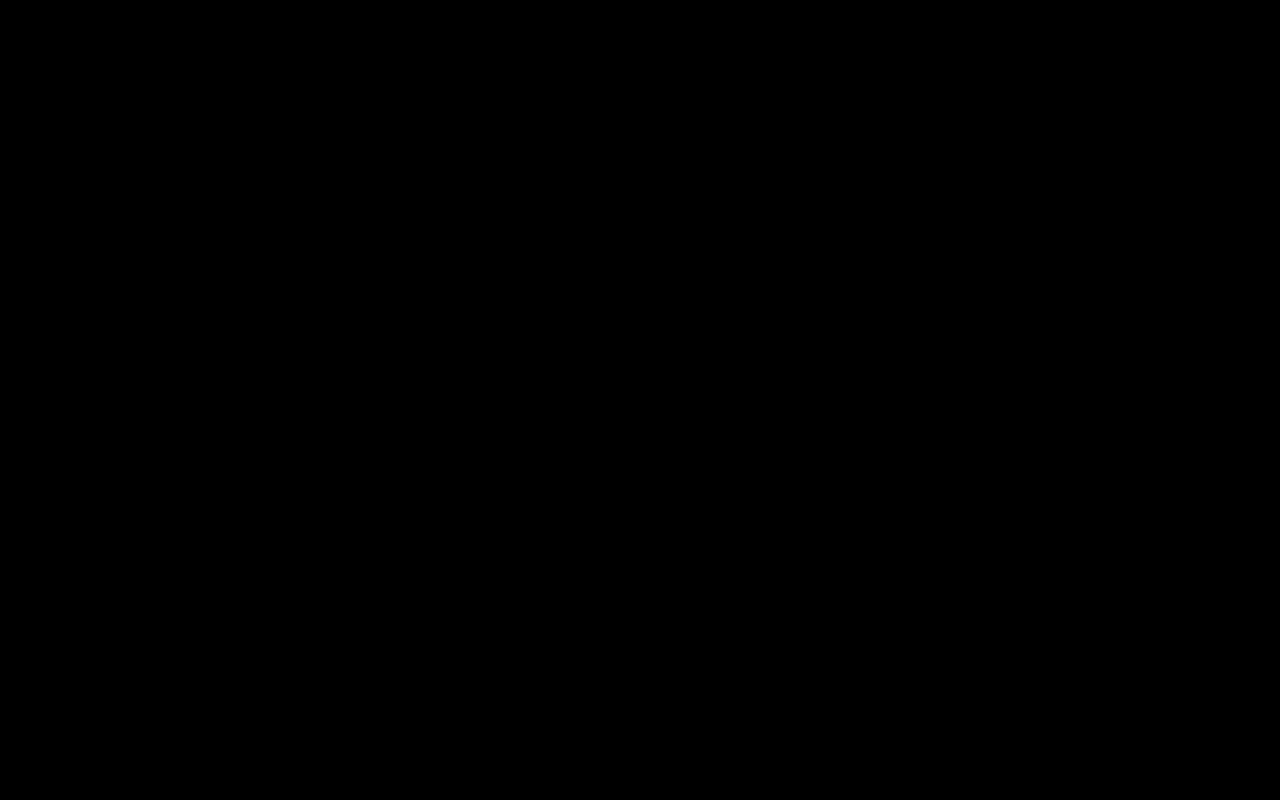
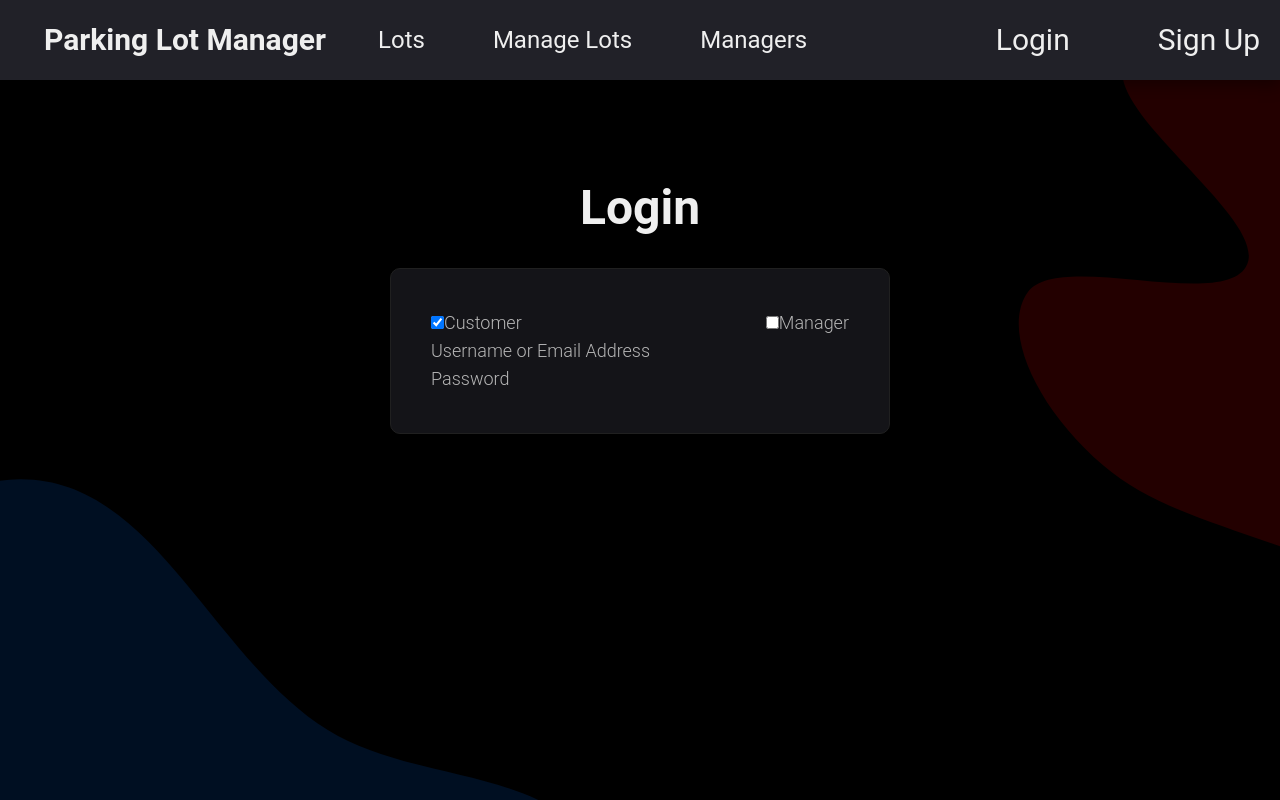
Before and after one commit to NabeelSiddiqui7/Parking-Lot-Manager-Frontend, a React (Create React App) app: page /Login in a window 1280 px wide. Built offline with nearby package versions, Linux system fonts and the light colour scheme.

Commit message:
First login push

```diff
--- /dev/null
+++ b/src/components/Checkboxes.tsx
@@ -0,0 +1,35 @@
+import React, { useState } from 'react';
+import styles from '../styles/Components.module.css';
+
+function Checkbox() {
+  const [isChecked, setIsChecked] = useState('customer');
+
+  const handleCheckboxChange = (event: React.ChangeEvent<HTMLInputElement>) => {
+    setIsChecked(event.target.value);
+  };
+
+  return (
+    <div style={{ display: 'flex', justifyContent: 'space-between' }}>
+      <label className="text-base lg:text-lg text-[#B6B6B6] font-light">
+        <input
+          type="checkbox"
+          value="customer"
+          checked={isChecked === 'customer'}
+          onChange={handleCheckboxChange}
+        />
+        Customer
+      </label>
+      <label className="text-base lg:text-lg text-[#B6B6B6] font-light">
+        <input
+          type="checkbox"
+          value="manager"
+          checked={isChecked === 'manager'}
+          onChange={handleCheckboxChange}
+        />
+        Manager
+      </label>
+    </div>
+  );
+}
+
+export default Checkbox;
--- a/src/components/HeaderMain.tsx
+++ b/src/components/HeaderMain.tsx
@@ -80,7 +80,7 @@
             <div className="ml-12 flex flex-row items-center space-x-16">
                 <Link
                     className={`text-3xl lg:pl-6 flex flex-row items-center ${styles.navButton}`}
-                    to="/">
+                    to="/Login">
                     Login
                 </Link>
                 <Link
--- a/src/pages/Login.tsx
+++ b/src/pages/Login.tsx
@@ -1,11 +1,42 @@
 import React, { useState, useEffect } from "react";
+import Select from "react-select";
+import { Link } from "react-router-dom";
+import bgImg from "../images/BgMain.svg";
+import { SearchBar } from "../components/SearchBar";
+import { HeaderMain } from "../components/HeaderMain";
+import {SlArrowRight} from "react-icons/sl"
+import styles from "../styles/LoginPage.module.css";
+import Checkbox from "../components/Checkboxes";
 
 export default function Login() {
 
 
   return (
-    <div>
-        Login
+    <div className="h-screen w-100vw" style={{ backgroundImage: `url(${bgImg})` }}>
+
+      <HeaderMain />
+      <div className="m-5 lg:m-10 flex flex-col items-center">
+        <div className="flex justify-center text-4xl md:text-5xl font-bold text-[#EFEFEF] mt-10 md:mt-16 mb-4">
+              Login
+        </div>
+
+        <div className={`${styles.loginContainer} p-10 mt-5 w-full md:w-[500px]`}>
+              <Checkbox/>
+              <label
+                htmlFor="username"
+                className="text-base lg:text-lg text-[#B6B6B6] font-light"
+              >
+                Username or Email Address
+              </label>
+
+              <label
+                htmlFor="password"
+                className="text-base lg:text-lg text-[#B6B6B6] font-light"
+              >
+                Password
+              </label>
+        </div>
+      </div>
     </div>
   );
 }
--- /dev/null
+++ b/src/styles/Components.module.css
@@ -0,0 +1,13 @@
+.checkbox-container {
+    display: flex;
+    justify-content: center;
+    align-items: center;
+    height: 100%;
+    width: 100%;
+  }
+
+  .checkbox-label {
+    display: block;
+    margin-bottom: 10px;
+    color: white;
+  }
--- /dev/null
+++ b/src/styles/LoginPage.module.css
@@ -0,0 +1,36 @@
+/*used in LoginPage SignUpPage*/
+.loginContainer {
+    background: #141418;
+    box-shadow: 17px 17px 36px rgba(0, 0, 0, 0.45);
+    display: flex;
+    flex-direction: column;
+    align-items: left;
+    border-radius: 10px;
+    border-color: #202020;
+    border-width: 1px;
+  }
+
+  .loginButton {
+    width: max-content;
+    height: 40px;
+    padding-left: 40px;
+    padding-right: 40px;
+    color: white;
+    background-color: #595970;
+    transition: ease-in 0.2s;
+    border: none;
+  }
+
+  .loginButton:hover {
+    color: white;
+    background-color: #707080;
+    transition: ease-in 0.2s;
+    cursor: pointer;
+  }
+
+  .loginButton:disabled {
+    color: #888888;
+    background-color: #444444;
+    transition: ease-in 0.2s;
+    cursor: default;
+  }
```
